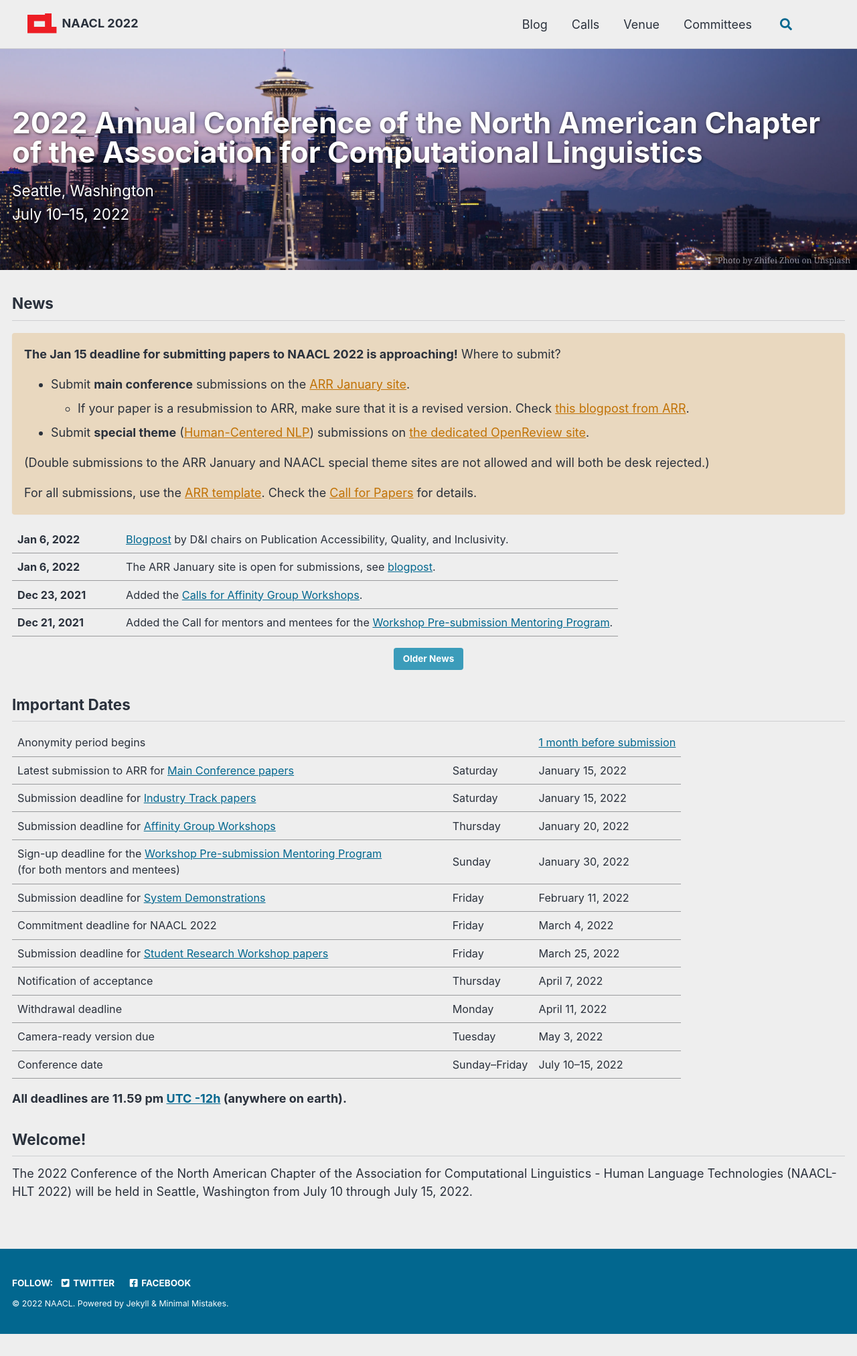
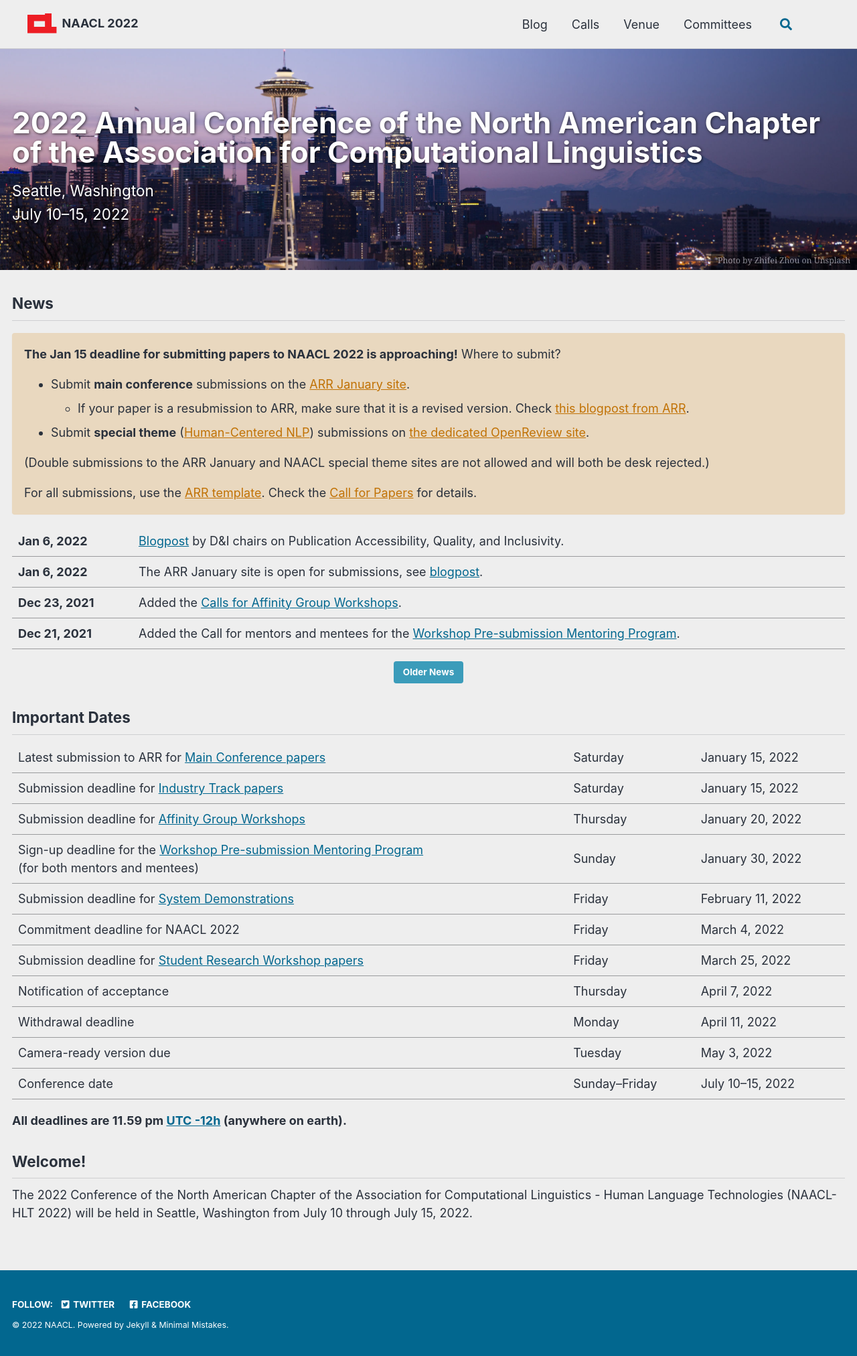
Before and after one commit to naacl-org/naacl-2022-website, a Jekyll site: the page built from _pages/home.md, in a window 1280 px wide. Shown: the whole page at 67% size. Built offline with Jekyll 4.4.1, drawn with Linux system fonts in a browser that asks for light colours; cached includes are drawn as plain includes; comment, search, counter and statistics services are not loaded; before the commit the page ends 1991 px from its top, so only the background shows below that.

Commit message:
Edited table style

```diff
--- a/_pages/home.md
+++ b/_pages/home.md
@@ -10,7 +10,6 @@ secondary_excerpt: "July 10--15, 2022"
 ---
 
 <style>
-.news-table { font-size: .9em; table-layout: fixed; }
 .news-table tr td:nth-child(1) { font-weight: bold; width: 10em; }
 </style>
 
@@ -33,20 +32,17 @@ For all submissions, use the [ARR template](https://aclrollingreview.org/cfp#pap
 | Dec 23, 2021 | Added the [Calls for Affinity Group Workshops](/calls/affinity-workshops/).
 | Dec 21, 2021 | Added the Call for mentors and mentees for the [Workshop Pre-submission Mentoring Program](/calls/workshop-mentoring/).
 {: .news-table}
+
 <!-- Note: When this table is too full, move some to the archive page. -->
-
 [Older News](/archive/){: .btn .btn--info}
 {: .text-center}
 
 ## Important Dates
 
 <style>
-.dates-table { font-size: .9em; }
-.dates-table tr td:nth-child(1) { width: 65%; }
 .dates-table del { color: #888; }
 </style>
 
-| Anonymity period begins | | [1 month before submission](https://aclrollingreview.org/cfp#anonymity-period) |
 | Latest submission to ARR for [Main Conference papers](/calls/papers/) | Saturday | January 15, 2022 |
 | Submission deadline for [Industry Track papers](/calls/industry/) | Saturday | January 15, 2022 |
 | Submission deadline for [Affinity Group Workshops](/calls/affinity-workshops/) | Thursday | January 20, 2022 |
--- a/_sass/minimal-mistakes/_tables.scss
+++ b/_sass/minimal-mistakes/_tables.scss
@@ -3,11 +3,10 @@
    ========================================================================== */
 
 table {
-  display: block;
+  display: table;
   margin-bottom: 1em;
   width: 100%;
   font-family: $global-font-family;
-  font-size: $type-size-6;
   border-collapse: collapse;
   overflow-x: auto;
 
```
